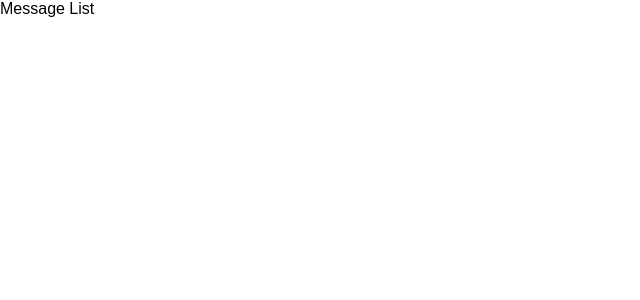
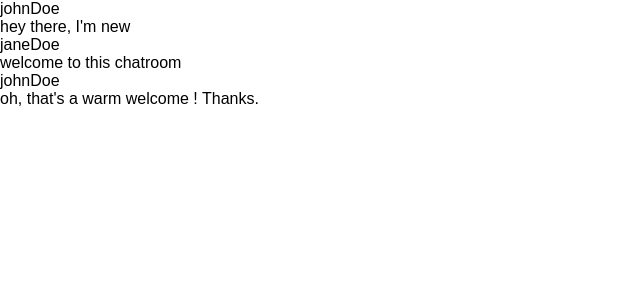
Before and after one commit to SamirJouni/react-chat-app, a React (Create React App) app: page / in a window 1280 px wide. Shown: the top 300 px of the page, without its empty margins (0-640 px from the left). Built offline with nearby package versions, Linux system fonts and the light colour scheme.

Commit message:
added sample messages from dummy data

```diff
--- a/src/components/MessageList.jsx
+++ b/src/components/MessageList.jsx
@@ -1,10 +1,30 @@
 import React, { Component } from "react";
+
+const DUMMY_DATA = [
+	{
+		senderId: "johnDoe",
+		text: "hey there, I'm new"
+	},
+	{
+		senderId: "janeDoe",
+		text: "welcome to this chatroom"
+	},
+	{
+		senderId: "johnDoe",
+		text: "oh, that's a warm welcome ! Thanks."
+	}
+];
 
 class MessageList extends Component {
 	render() {
 		return (
 			<div className="message-list">
-				<div className="help-text">Message List</div>
+				{DUMMY_DATA.map((message, i) => (
+					<div className="message" key={i}>
+						<div className="message-username">{message.senderId}</div>
+						<div className="message-text">{message.text}</div>
+					</div>
+				))}
 			</div>
 		);
 	}
```
